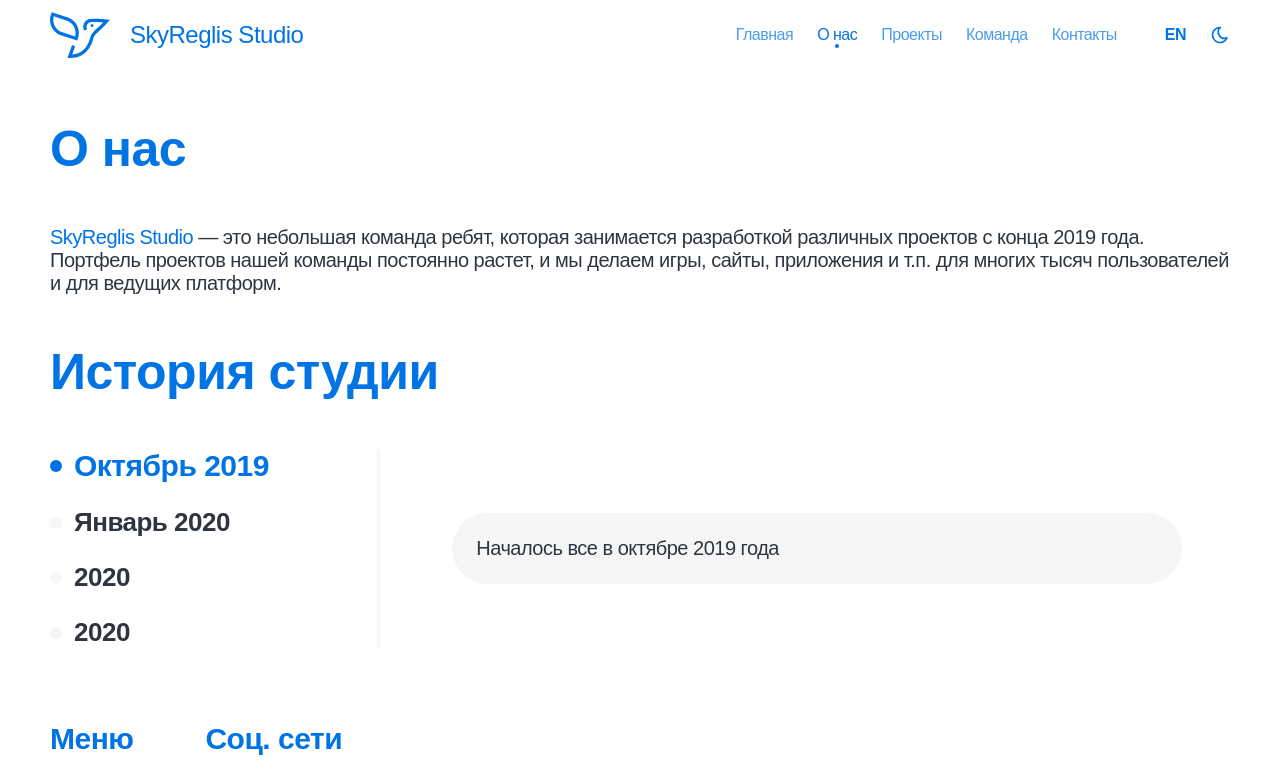
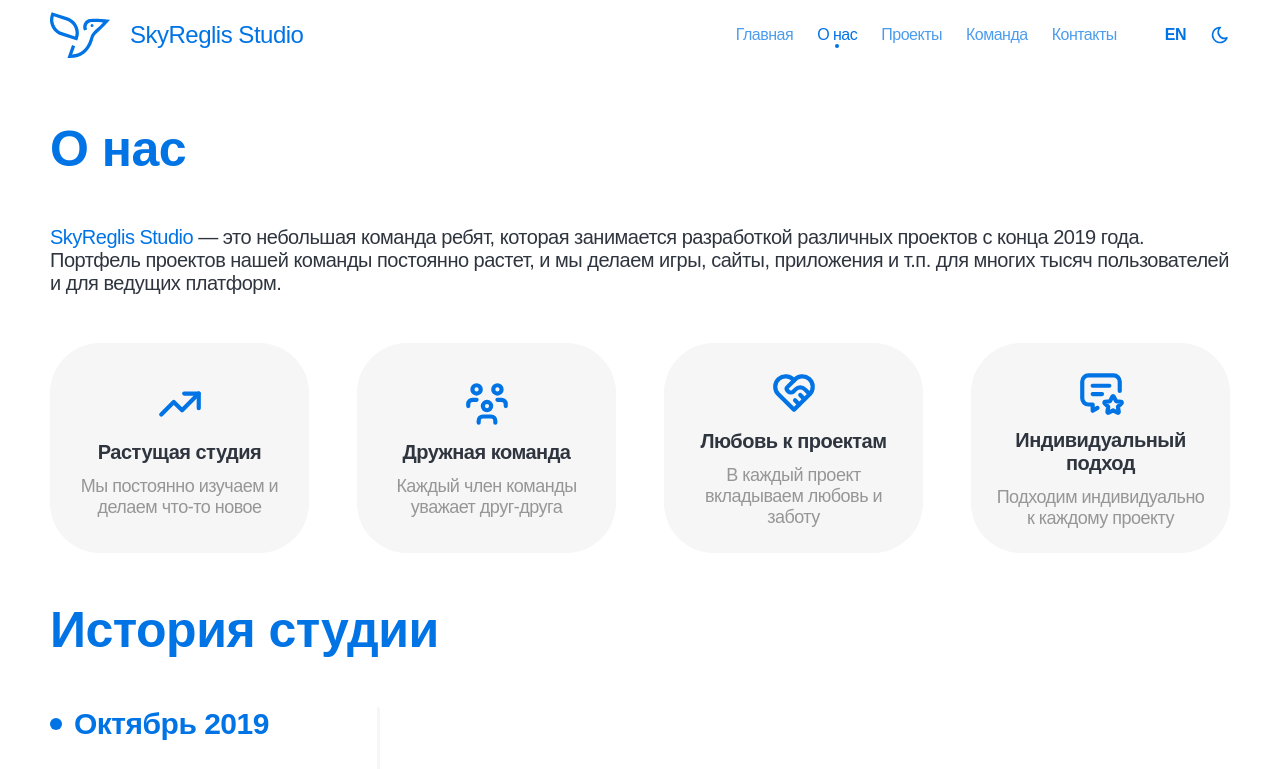
Before and after one commit to R-o-t-I/website, a React (Vite) app: page /about in a window 1280 px wide. Shown: the top 769 px of the page. Built offline with nearby package versions, Linux system fonts and the light colour scheme; no server answers.

Commit message:
Add advantage cards

```diff
--- /dev/null
+++ b/src/components/about/advantageСards/AdvantageСards.module.scss
@@ -0,0 +1,37 @@
+.container {
+  width: 100%;
+  height: auto;
+  background-color: var(--background_card);
+  border-radius: 50px;
+  display: flex;
+  flex-direction: column;
+  align-items: center;
+  justify-content: center;
+  gap: 12px;
+  padding: 24px;
+}
+
+.container:hover {
+  transform: scale(110%);
+  transition: 0.5s;
+}
+
+.iconContainer {
+  min-width: 50px;
+  max-width: 50px;
+  min-height: 50px;
+  max-height: 50px;
+}
+
+.title {
+  text-align: center;
+  color: var(--text_primary);
+  font-size: 20px;
+  font-weight: 700;
+}
+
+.text {
+  text-align: center;
+  color: var(--text_secondary);
+  font-size: 18px;
+}
--- /dev/null
+++ b/src/components/about/advantageСards/AdvantageСards.tsx
@@ -0,0 +1,27 @@
+import React from "react";
+import style from "./AdvantageСards.module.scss";
+
+interface AdvantageСardsProps {
+  children?: React.ReactNode;
+  text?: React.ReactNode;
+  icon?: React.ReactNode;
+  className?: boolean;
+}
+
+const AdvantageСards = ({
+  children,
+  text,
+  icon,
+  className,
+  ...props
+}: AdvantageСardsProps) => {
+  return (
+    <div {...props} className={style.container}>
+      <div className={style.iconContainer}>{icon}</div>
+      <div className={style.title}>{children}</div>
+      <div className={style.text}>{text}</div>
+    </div>
+  );
+};
+
+export default AdvantageСards;
--- a/src/components/footer/Footer.jsx
+++ b/src/components/footer/Footer.jsx
@@ -26,7 +26,7 @@
             <div>Пользовательское соглашение</div>
             <div>Политика конфиденциальности</div>
           </div>
-          <div className={style.copyright}>©2020 – 2023 SkyReglis Studio</div>
+          <div className={style.copyright}>©2020 – 2024 SkyReglis Studio</div>
         </div>
       </div>
     </footer>
--- a/src/pages/about/about.jsx
+++ b/src/pages/about/about.jsx
@@ -1,6 +1,38 @@
 import Timeline from "../../components/about/timeline/Timeline.tsx";
 import Title from "../../components/general/typography/title/Title.tsx";
+import AdvantageСards from "../../components/about/advantageСards/AdvantageСards.tsx";
+
 import style from "./about.module.scss";
+
+import {
+  TbHeartHandshake,
+  TbMessageStar,
+  TbTrendingUp,
+  TbUsersGroup,
+} from "react-icons/tb";
+
+const cards = [
+  {
+    title: "Растущая студия",
+    text: "Мы постоянно изучаем и делаем что-то новое",
+    icon: <TbTrendingUp className={style.iconCard} />,
+  },
+  {
+    title: "Дружная команда",
+    text: "Каждый член команды уважает друг-друга",
+    icon: <TbUsersGroup className={style.iconCard} />,
+  },
+  {
+    title: "Любовь к проектам",
+    text: "В каждый проект вкладываем любовь и заботу",
+    icon: <TbHeartHandshake className={style.iconCard} />,
+  },
+  {
+    title: "Индивидуальный подход",
+    text: "Подходим индивидуально к каждому проекту",
+    icon: <TbMessageStar className={style.iconCard} />,
+  },
+];
 
 const About = () => {
   return (
@@ -13,6 +45,13 @@
           проектов с конца 2019 года. Портфель проектов нашей команды постоянно
           растет, и мы делаем игры, сайты, приложения и т.п. для многих тысяч
           пользователей и для ведущих платформ.
+        </div>
+        <div className={style.listCards}>
+          {cards.map((item) => (
+            <AdvantageСards icon={item.icon} text={item.text}>
+              {item.title}
+            </AdvantageСards>
+          ))}
         </div>
       </div>
 
--- a/src/pages/about/about.module.scss
+++ b/src/pages/about/about.module.scss
@@ -26,6 +26,18 @@
   color: var(--text_accent);
 }
 
+.listCards {
+  display: flex;
+  gap: 48px;
+  margin-top: 48px;
+}
+
+.iconCard {
+  width: 100%;
+  height: 100%;
+  color: var(--icon_accent);
+}
+
 @media screen and (max-width: 900px) {
   .contentContainer {
     padding: 0px 24px;
```
